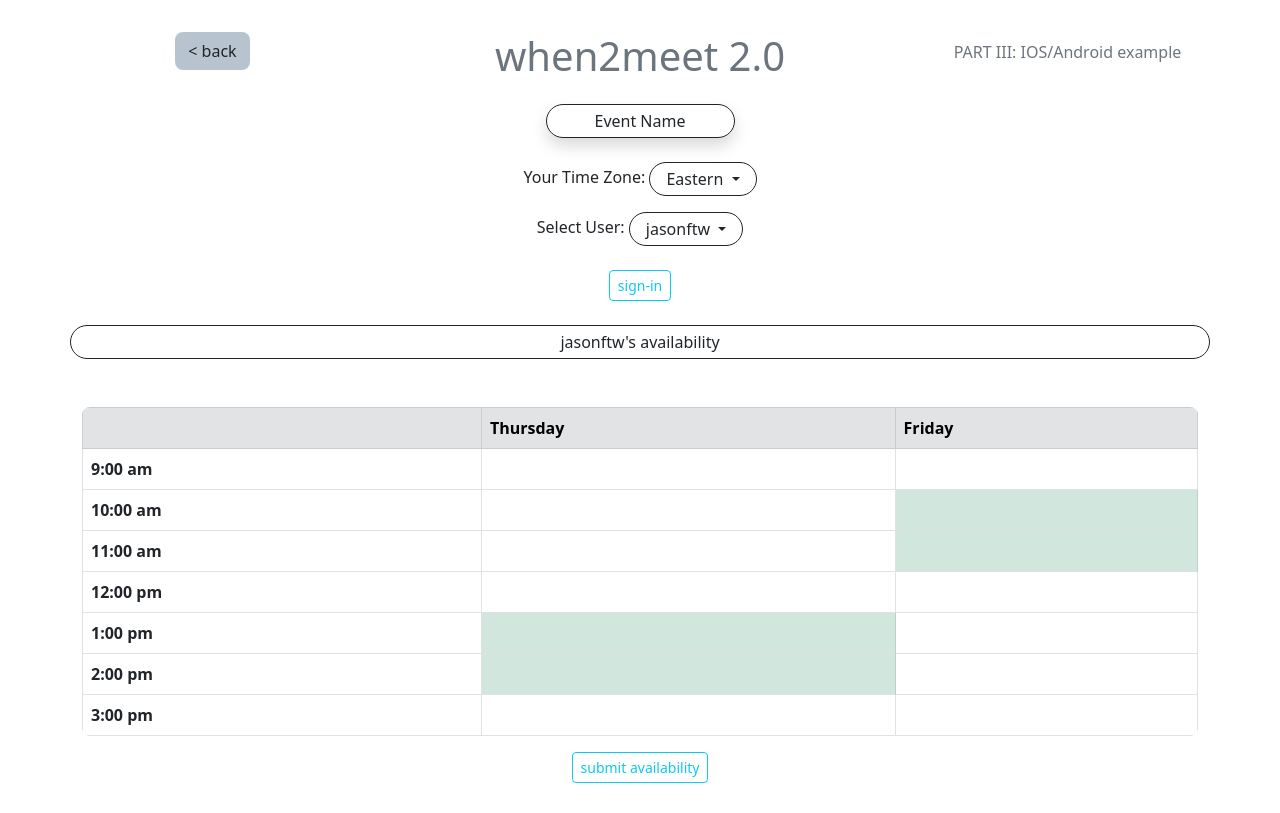
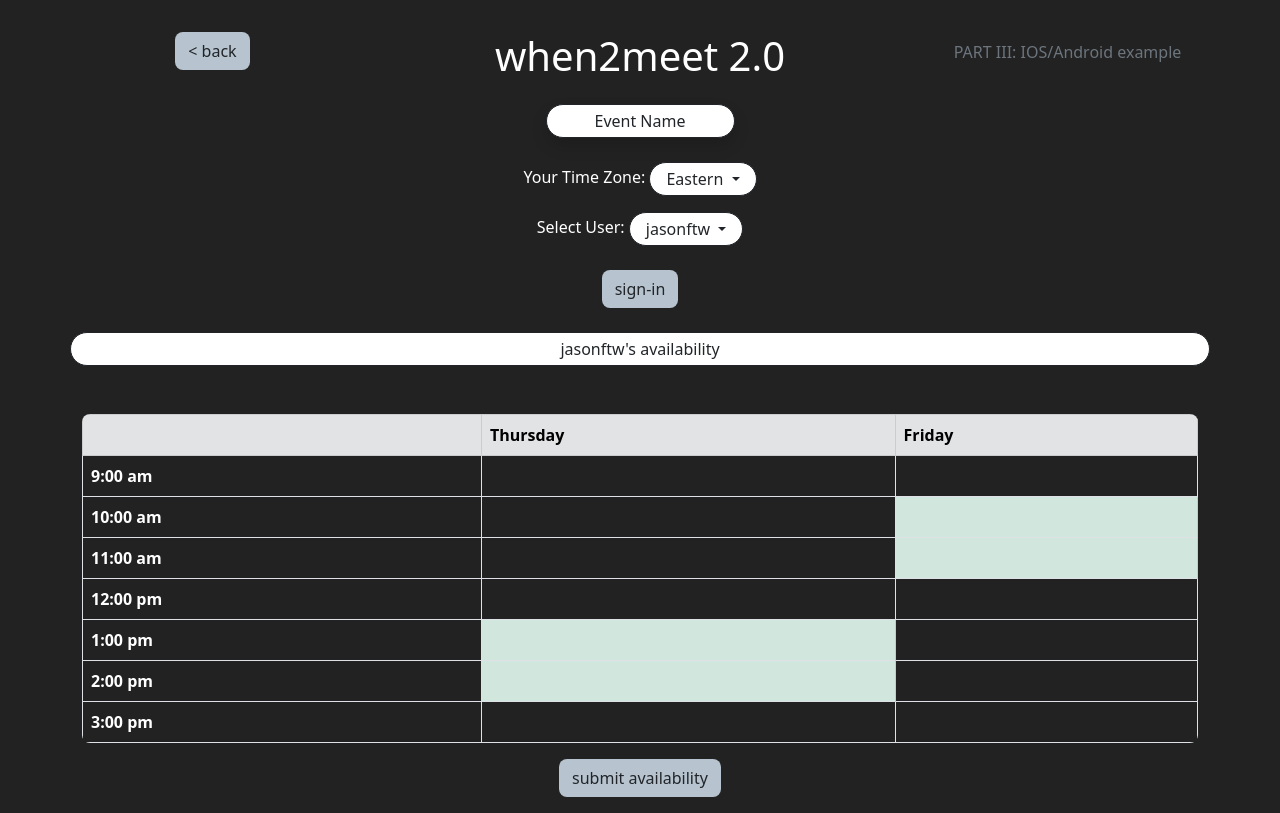
Before and after one commit to nanotart/redesign, a plain HTML site: page home_redesign.html in a window 1280 px wide. Both pictures are taken after a click on the button "sign-in". Drawn offline with nearby package versions, Linux system fonts and the light colour scheme.

Commit message:
dark mode for redesign

```diff
--- a/home_redesign.html
+++ b/home_redesign.html
@@ -7,7 +7,7 @@
     <script src="script.js" defer></script>
     <title>when2meet 2.0</title>
   </head>
-  <body class="p-3">
+  <body class="p-3" style="background-color:#222222">
 
     <div class="container text-center">
       <div class="row">
@@ -15,7 +15,7 @@
           <a href="./index.html" role="button" class="mt-3 btn" style="background-color:#B7C4CF; border-radius:8px;">< back</a>
         </div>
         <div class="col-6">
-          <h1 class="text-center text-muted mt-3">when2meet 2.0</h1>
+          <h1 class="text-center mt-3" style="color:#FFFFFF">when2meet 2.0</h1>
         </div>
         <div class="col mt-4 text-muted">
           PART III: IOS/Android example
@@ -33,7 +33,7 @@
 
     <!-- time zone -->
     <div class="text-center">
-      <div class="dropdown">
+      <div class="dropdown" style="color:#FFFFFF">
         Your Time Zone:
         <button class="btn border border-dark rounded-pill ps-3 pe-3 pt-1 pb-1 p-3 bg-body rounded dropdown-toggle" type="button" data-bs-toggle="dropdown" aria-expanded="false">
           Eastern
@@ -51,7 +51,7 @@
 
     <!-- select user -->
     <div class="text-center mt-3">
-      <div class="dropdown">
+      <div class="dropdown" style="color:#FFFFFF">
         Select User:
         <button class="btn border border-dark rounded-pill ps-3 pe-3 pt-1 pb-1 p-3 bg-body rounded dropdown-toggle" type="button" data-bs-toggle="dropdown" aria-expanded="false">
           jasonftw
@@ -70,7 +70,7 @@
 
     <!-- sign-in button -->
     <div class="text-center mt-4">
-      <button data-bs-toggle="collapse" href="#data" type="button" class="btn btn-sm btn-outline-info">sign-in</button>
+      <button data-bs-toggle="collapse" href="#data" type="button" class="btn" style="background-color:#B7C4CF; border-radius:8px;">sign-in</button>
     </div>
 
     <!-- availability schedule -->
@@ -89,36 +89,36 @@
           </thead>
           <tbody>
             <tr>
-              <th scope="row">9:00 am</th>
+              <th scope="row" style="color:#FFFFFF">9:00 am</th>
               <td></td>
               <td></td>
             <tr>
-              <th scope="row">10:00 am</th>
+              <th scope="row" style="color:#FFFFFF">10:00 am</th>
               <td></td>
               <td class="table-success"></td>
             </tr>
             <tr>
-              <th scope="row">11:00 am</th>
+              <th scope="row" style="color:#FFFFFF">11:00 am</th>
               <td></td>
               <td class="table-success"></td>
             </tr>
             <tr>
-              <th scope="row">12:00 pm</th>
+              <th scope="row" style="color:#FFFFFF">12:00 pm</th>
               <td></td>
               <td></td>
             </tr>
             <tr>
-              <th scope="row">1:00 pm</th>
+              <th scope="row" style="color:#FFFFFF">1:00 pm</th>
               <td class="table-success"></td>
               <td></td>
             </tr>
             <tr>
-              <th scope="row">2:00 pm</th>
+              <th scope="row" style="color:#FFFFFF">2:00 pm</th>
               <td class="table-success"></td>
               <td></td>
             </tr>
             <tr>
-              <th scope="row">3:00 pm</th>
+              <th scope="row" style="color:#FFFFFF">3:00 pm</th>
               <td></td>
               <td></td>
             </tr>
@@ -127,7 +127,7 @@
       </div>
 
       <div class="text-center mt-2">
-        <button type="button" class="btn btn-sm btn-outline-info" data-bs-toggle="popover" data-bs-title="when2meet says" data-bs-content="After clicking submit, this page would load onto the group availability">submit availability</button>
+        <button type="button" class="btn" style="background-color:#B7C4CF; border-radius:8px;" data-bs-toggle="popover" data-bs-title="when2meet says" data-bs-content="After clicking submit, this page would load onto the group availability">submit availability</button>
       </div>
 
 
```
Also changed, not shown: index.html (+3 -3 lines).
